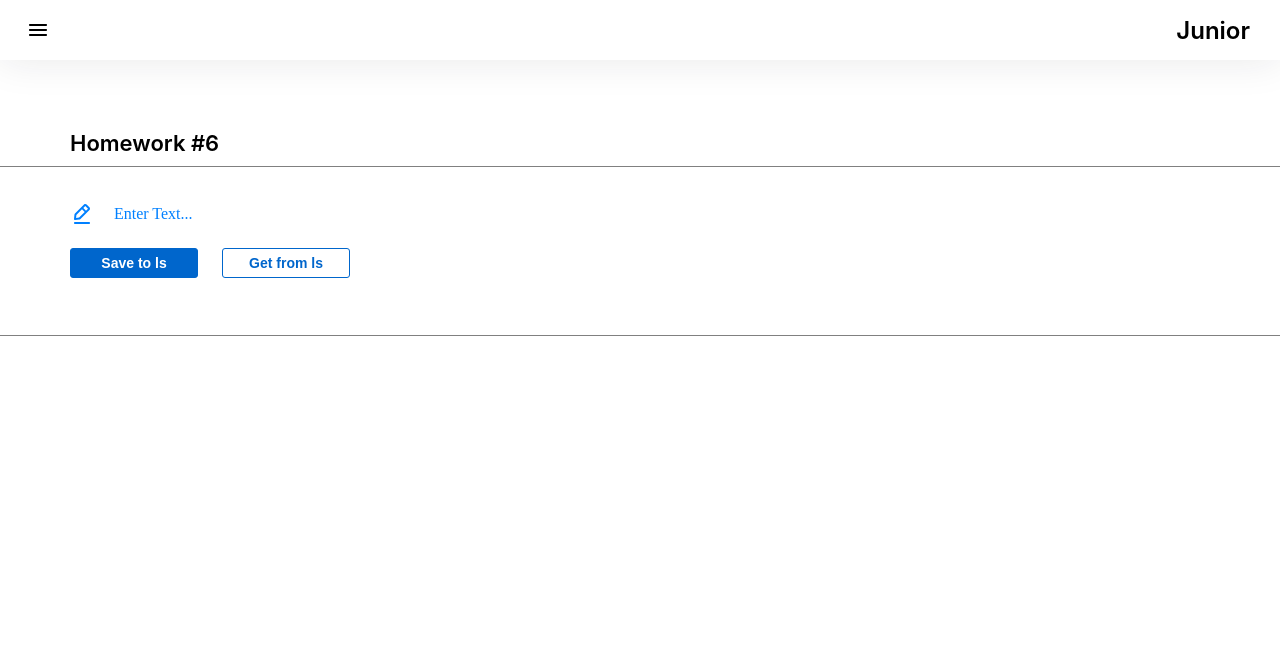
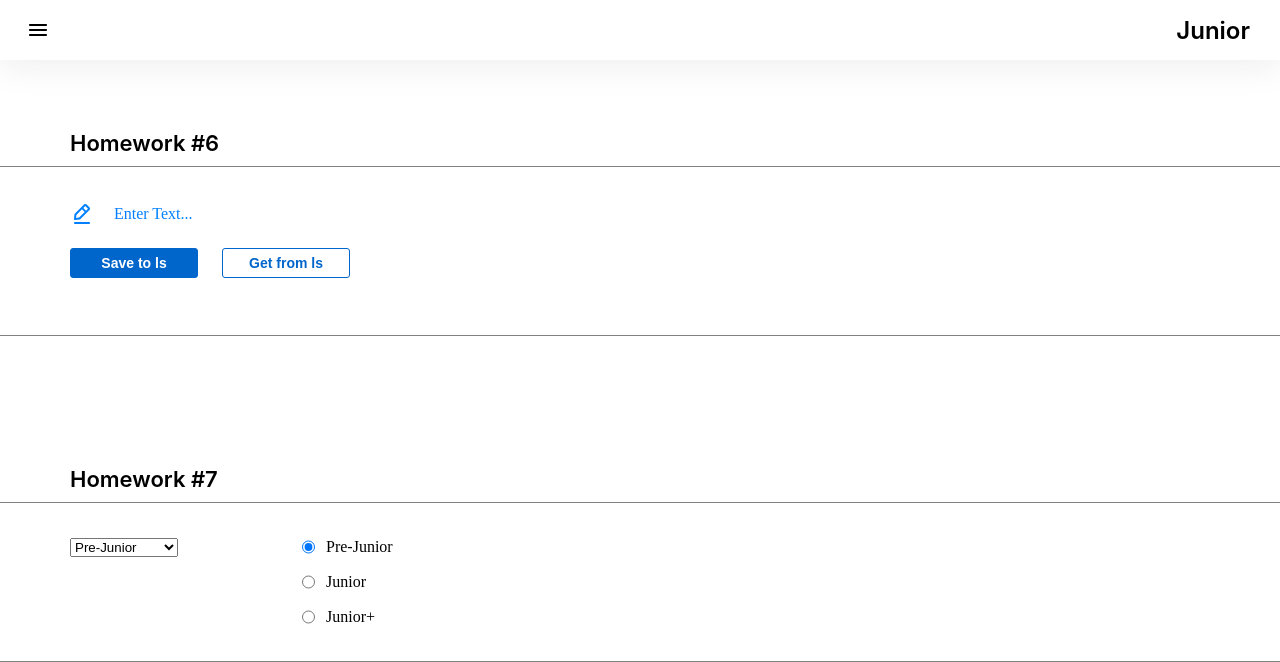
Before and after one commit to pasosh12/sprint2_HW, a React (Create React App) app: page /#/junior in a window 1280 px wide. Shown: the top 662 px of the page. Built offline with nearby package versions, Linux system fonts and the light colour scheme.

Commit message:
7hw done

```diff
--- a/src/s2-homeworks/hw05/pages/Junior.tsx
+++ b/src/s2-homeworks/hw05/pages/Junior.tsx
@@ -8,7 +8,7 @@ function Junior() {
     return (
         <div id={'hw5-page-junior'}>
             <HW6 />
-            {/*<HW7 />*/}
+            <HW7 />
             {/*<HW8 />*/}
             {/*<HW9 />*/}
         </div>
--- a/src/s2-homeworks/hw07/HW7.module.css
+++ b/src/s2-homeworks/hw07/HW7.module.css
@@ -1,2 +1,5 @@
 .container {
+    display: flex;
+    flex-direction: row;
+    gap: 1rem;
 }
--- a/src/s2-homeworks/hw07/HW7.tsx
+++ b/src/s2-homeworks/hw07/HW7.tsx
@@ -12,9 +12,9 @@ import s from './HW7.module.css'
 * */
 
 const arr = [
-    { id: 1, value: 'x' },
-    { id: 2, value: 'y' },
-    { id: 3, value: 'z' },
+    { id: 1, value: 'Pre-Junior' },
+    { id: 2, value: 'Junior' },
+    { id: 3, value: 'Junior+' },
 ] // value может быть изменено
 
 const HW7 = () => {
--- a/src/s2-homeworks/hw07/common/c5-SuperSelect/SuperSelect.module.css
+++ b/src/s2-homeworks/hw07/common/c5-SuperSelect/SuperSelect.module.css
@@ -1,4 +1,5 @@
 .select {
+    min-width: 108px;
 }
 
 .select:focus {
--- a/src/s2-homeworks/hw07/common/c5-SuperSelect/SuperSelect.tsx
+++ b/src/s2-homeworks/hw07/common/c5-SuperSelect/SuperSelect.tsx
@@ -36,6 +36,10 @@ const SuperSelect: React.FC<SuperSelectPropsType> = ({
         : [] // map options with key
 
     const onChangeCallback = (e: ChangeEvent<HTMLSelectElement>) => {
+
+         onChangeOption ?
+             onChangeOption(e.target.value)
+             : console.log('here')
         // делают студенты
     }
 
--- a/src/s2-homeworks/hw07/common/c6-SuperRadio/SuperRadio.module.css
+++ b/src/s2-homeworks/hw07/common/c6-SuperRadio/SuperRadio.module.css
@@ -1,4 +1,7 @@
 .radio {
+    display:  flex;
+    flex-direction: column;
+    flex-wrap: nowrap;
 }
 
 .radio::before {
@@ -9,7 +12,15 @@
 }
 
 .label {
+    display: inline-flex;
+    flex-wrap: nowrap;
+    gap:11px;
 }
 
 .options {
+    display: flex;
+    gap:17px;
+    flex-direction: column;
+    padding-left: 108px;
+    flex-wrap: wrap;
 }
--- a/src/s2-homeworks/hw07/common/c6-SuperRadio/SuperRadio.tsx
+++ b/src/s2-homeworks/hw07/common/c6-SuperRadio/SuperRadio.tsx
@@ -35,6 +35,7 @@ const SuperRadio: React.FC<SuperRadioPropsType> = ({
                                                        ...restProps
                                                    }) => {
     const onChangeCallback = (e: ChangeEvent<HTMLInputElement>) => {
+        onChangeOption ? onChangeOption(e.target.value) : console.log('here')
         // делают студенты
     }
 
@@ -46,8 +47,12 @@ const SuperRadio: React.FC<SuperRadioPropsType> = ({
             <label key={name + '-' + o.id} className={s.label}>
                 <input
                     id={id + '-input-' + o.id}
+
                     className={finalRadioClassName}
                     type={'radio'}
+                    checked={o.id === Number(value)}
+                    name={name + '-' + 1}
+                    value={o.id}
                     // name, checked, value делают студенты
 
                     onChange={onChangeCallback}
@@ -57,6 +62,7 @@ const SuperRadio: React.FC<SuperRadioPropsType> = ({
                     id={id + '-span-' + o.id}
                     {...spanProps}
                     className={spanClassName}
+                    style={{whiteSpace: 'nowrap'}}
                 >
                       {o.value}
                   </span>
```
Lines whose indentation alone changed are shown as unchanged.
